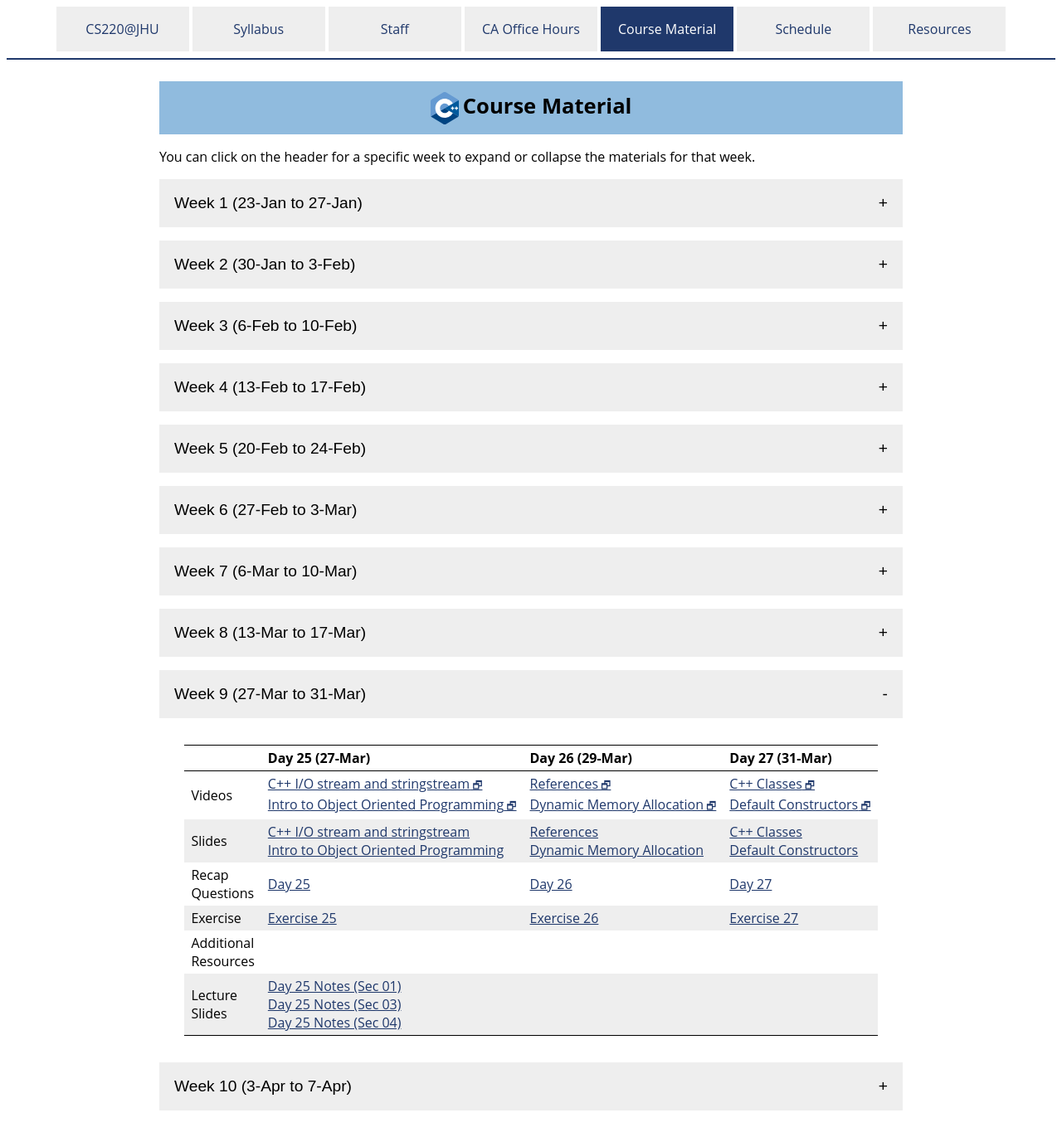
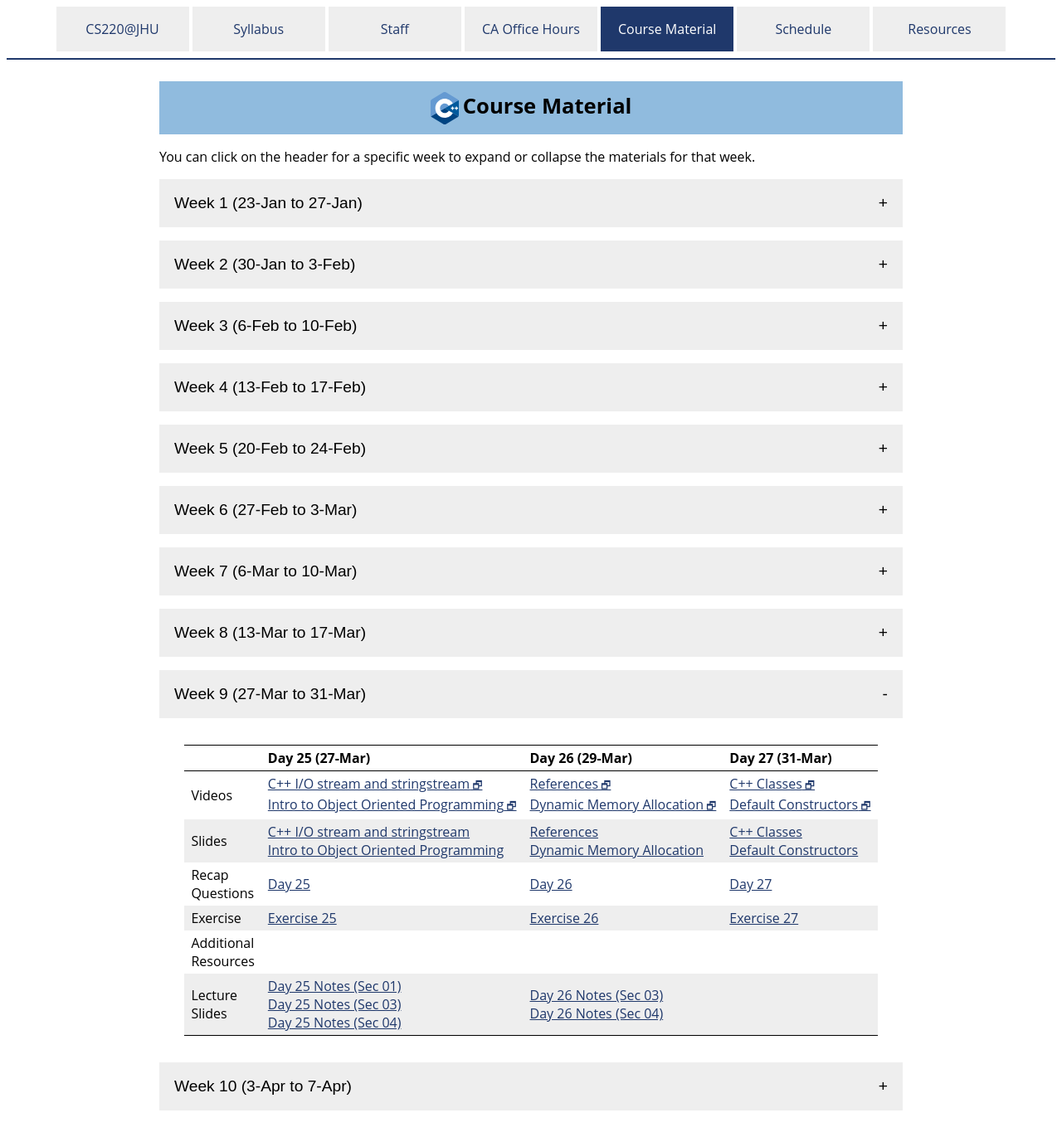
Before and after one commit to vivek-booshan/cs220-sp23, a Jekyll site: the page built from material.md, in a window 1280 px wide. Shown: the whole page at 83% size. Built offline with Jekyll 4.4.1, drawn with Linux system fonts in a browser that asks for light colours.

Commit message:
day 26 notes for sec 03/04

```diff
--- a/material.csv
+++ b/material.csv
@@ -194,6 +194,8 @@ Week,Day,Date,Type,Link text,URL
 9,2,29-Mar,Slides,Dynamic Memory Allocation,slides/day26_dynamic_memory_allocation.pdf
 9,2,29-Mar,Recap,Day 26,questions/day26.html
 9,2,29-Mar,Exercise,Exercise 26,exercise/ex26.html
+9,2,29-Mar,LectureSlides,"Day 26 Notes (Sec 03)",slides/notes/sp23_day26_sec03.pdf
+9,2,29-Mar,LectureSlides,"Day 26 Notes (Sec 04)",slides/notes/sp23_day26_sec04.pdf
 9,3,31-Mar,Video,C++ Classes,https://jh.hosted.panopto.com/Panopto/Pages/Viewer.aspx?id=5a1a7afe-6165-4e33-9567-ae230027a431
 9,3,31-Mar,Video,Default Constructors,https://jh.hosted.panopto.com/Panopto/Pages/Viewer.aspx?id=0e485b33-028d-45e6-be18-ae230027a3d3
 9,3,31-Mar,Slides,C++ Classes,slides/day27_cpp_classes.pdf
--- a/material.md
+++ b/material.md
@@ -471,7 +471,7 @@ the materials for that week.
     <tr>
       <td>Lecture<br>Slides</td>
       <td><a href='slides/notes/sp23_day25_sec01.pdf'>Day 25 Notes (Sec 01)</a><br><a href='slides/notes/sp23_day25_sec03.pdf'>Day 25 Notes (Sec 03)</a><br><a href='slides/notes/sp23_day25_sec04.pdf'>Day 25 Notes (Sec 04)</a></td>
-      <td></td>
+      <td><a href='slides/notes/sp23_day26_sec03.pdf'>Day 26 Notes (Sec 03)</a><br><a href='slides/notes/sp23_day26_sec04.pdf'>Day 26 Notes (Sec 04)</a></td>
       <td></td>
     </tr>
   </tbody>
```
Also changed, not shown: 2 other files.
